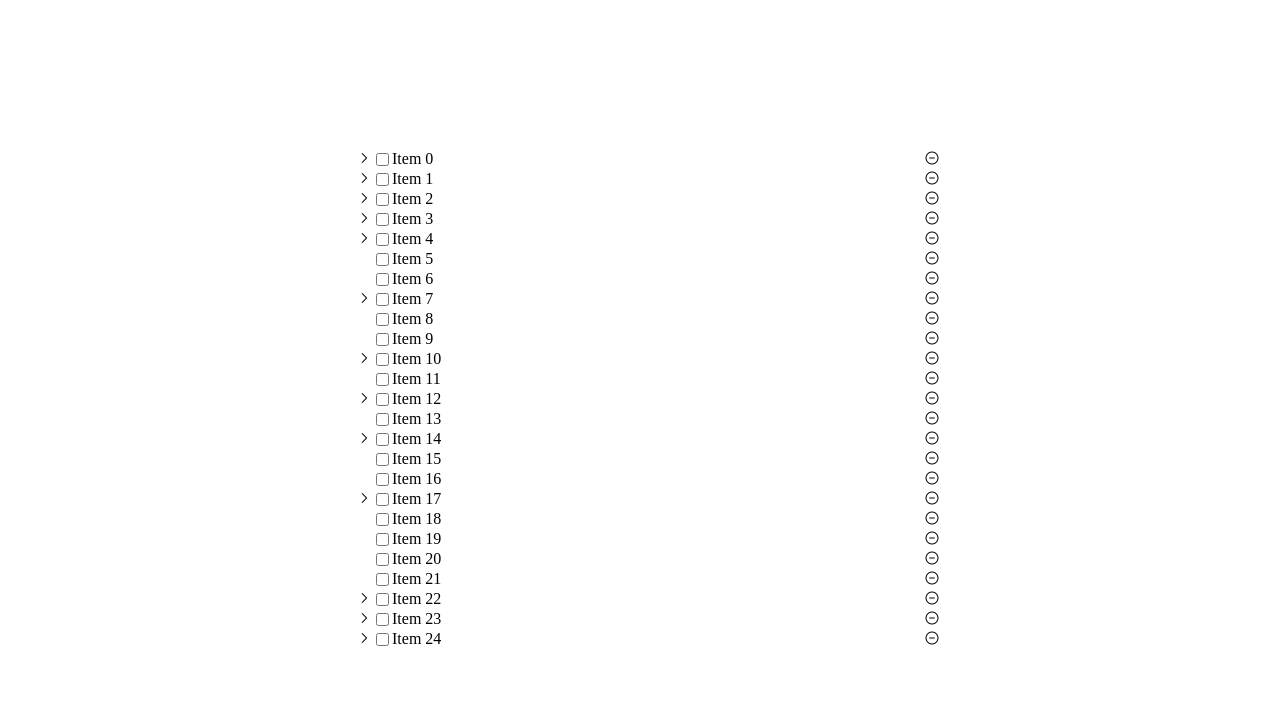
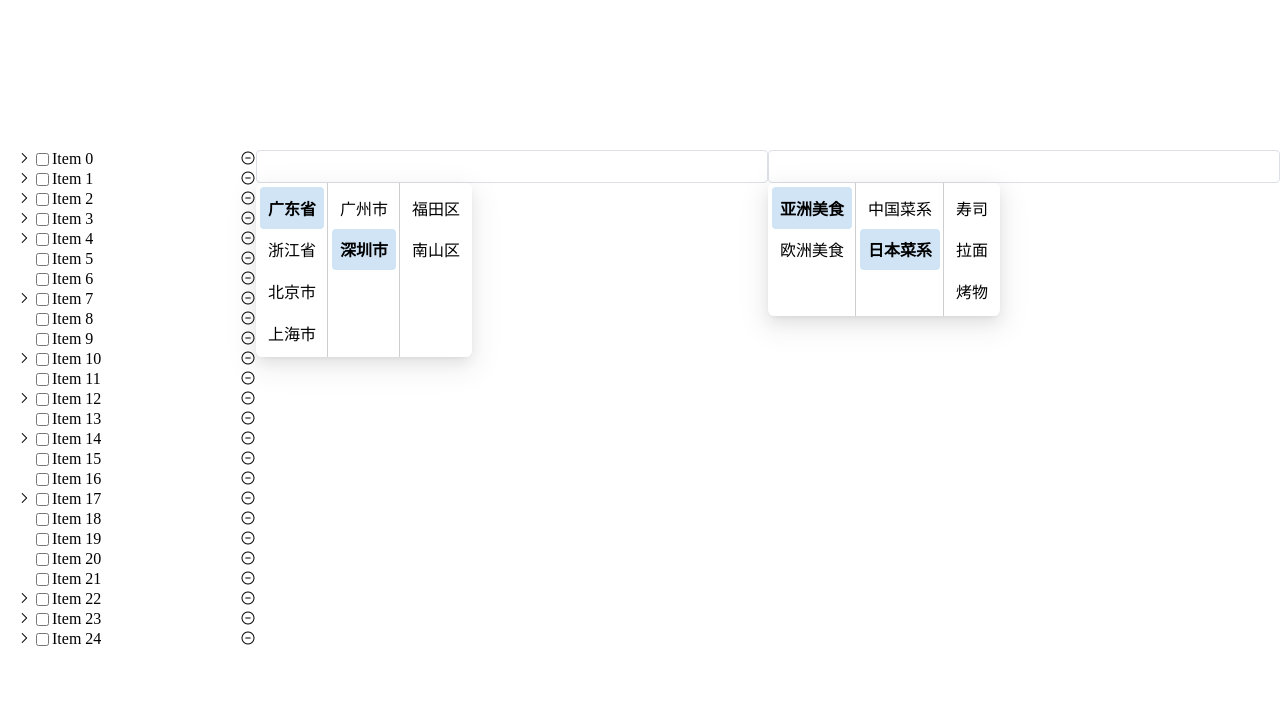
Before and after one commit to Athaoo/hand-prac, a website built with Vite: page test-module/index.html in a window 1280 px wide. Built offline with nearby package versions, Linux system fonts and the light colour scheme.

Commit message:
feat: 初步添加原生级联组件

```diff
--- /dev/null
+++ b/test-module/cascader/cascacder.js
@@ -0,0 +1,205 @@
+/** @typedef {string|number} CascaderNodeValue*/
+/** @typedef {{ label: string , value: CascaderNodeValue, children?: CascaderNode[]}} CascaderNode*/
+
+/**
+ * 目前存在的问题
+ * tree-node的id唯一表示单个级联树节点的id, 不同root下的树节点cas-id可能会重复
+ * 比如一个两个不同级联组件下的tree-node"北京市/昌平区"和"车/三轮车"的data-cas-id都可能是"1-1"
+ * 解决的办法是在自己的root下querySelector就不会获取到重复节点了
+ */
+const __Cascader = (function () {
+	/**
+	 * @typedef {Object} RegisterCascaderParam
+	 * @property {HTMLElement} root
+	 */
+
+	/**
+	 *
+	 * @param {RegisterCascaderParam} registerParams
+	 * @param {CascaderNode[]} initData
+	 * @param {*} plugins
+	 */
+	function createCascader(registerParams, initData = [], initSelects = [], plugins) {
+		/**
+		 * 原始树的数据
+		 * @type {CascaderNode[]}
+		 */
+		let originData
+
+		/**
+		 * 当前渲染的数据，结构与原始树不同，经由原始树+选中节点计算而来
+		 * curRenderData[i]代表第i级节点列表
+		 * curRenderData[i][j]代表第i级节点列表的第j个
+		 * @type {CascaderNode[][]}
+		 */
+		let curRenderData
+
+		/**
+		 * curSelects[i]的值x代表第i级节点列表中选中的第x个
+		 * @type {number[]}
+		 */
+		let curSelects = []
+
+		let $root
+		let $input
+		let $body
+
+		const { root } = registerParams
+
+		bindRoot(root)
+		root.innerHTML = `
+      <div class="cascader3d-container">
+        <div class="cascader3d-input-container">
+          <input value="" readonly/>
+        </div>
+        <div class="cascader3d-body">
+        </div>
+      </div>
+    `
+
+		$body = root.querySelector(`.cascader3d-body`)
+		$input = root.querySelector(`.cascader3d-input-container > input`)
+
+		bindDefaultClickEv()
+
+		if (initData.length) {
+			flush(initData, initSelects?.length ? initSelects : [])
+		}
+
+		return {
+			flush,
+			bindRoot,
+			getRoot,
+			updateSelects,
+			dispose,
+		}
+
+		function flush(newOriginData = [], selects = []) {
+      updateOriginData(newOriginData)
+      updateSelects(selects)
+			flushRenderData()
+			flushDom()
+		}
+
+		function flushDom() {
+			const renderData = curRenderData,
+				selects = curSelects
+
+			const levelsStr = renderData.reduce((preStr, data, level) => {
+				return preStr + createLevelColStr(level)
+			}, '')
+
+			$body.innerHTML = levelsStr
+
+      // 选择了叶子节点时
+      if (selects.length === renderData.length) {
+        $input.value = stringifySelects()
+      }
+
+			function createLevelColStr(level) {
+				const levelData = renderData[level]
+
+				const lis = levelData.reduce((preLisStr, node, i) => {
+					const isSelected = selects[level] === i
+
+					// id唯一表示树节点的id, 不同root下的树节点cas-id会重复
+					// 解决的办法是在自己的root下querySelector就不会获取到重复节点了
+					preLisStr += `
+            <div data-cas-id="${level}-${i}" class="tree-node${isSelected ? ' selected' : ''}">
+              ${node.label}
+            </div>
+          `
+
+					return preLisStr
+				}, '')
+
+				return lis !== ''
+					? `
+              <div data-cas-level="${level}" class="cascader3d-menu">${lis}</div>
+            `
+					: ''
+			}
+		}
+
+		function flushRenderData() {
+			// 一级节点始终要渲染
+			const newRenderData = [[...originData]]
+
+			let nodes = originData
+			for (let level = 0; level < curSelects.length; level++) {
+        // 第level层级被选中的节点是node
+				const node = nodes[curSelects[level]]
+
+				if (!node) {
+					throw Error(`Can't find cascader node, value: ${val} in level ${level}`)
+				}
+
+        // 最后一层时没有子节点了
+				nodes = node.children
+				nodes?.length && (newRenderData[level + 1] = [...nodes])
+			}
+
+			curRenderData = newRenderData
+		}
+
+		function updateOriginData(data) {
+			originData = data
+		}
+
+		function updateSelects(selects) {
+			curSelects = selects
+		}
+
+		function bindDefaultClickEv() {
+      $root.addEventListener('click', (ev) => {
+        const target = ev.target
+        handler(target)
+      })
+
+      function handler(target) {
+        const node = target?.closest('.tree-node')
+        if (!node) return
+
+
+        const casId = node.dataset.casId
+        const [level, idxInsideLevel] = parseCasId(casId)
+
+        let i = 0, newSelects = []
+        while (i < level) {
+          newSelects[i] = curSelects[i]
+          i++
+        }
+        newSelects[level] = idxInsideLevel
+
+        updateSelects(newSelects)
+        flushRenderData()
+        flushDom()
+      }
+
+      function parseCasId(casId) {
+        const [level, idxInsideLevel] = casId.split('-')
+        return [parseInt(level), parseInt(idxInsideLevel)]
+      }
+    }
+
+    function stringifySelects() {
+      return curSelects.map((i, level) => curRenderData[level][i].value).join('/')
+    }
+
+		function bindRoot(root) {
+			$root = root
+		}
+
+		function getRoot() {
+			return $root
+		}
+
+		function dispose() {}
+	}
+
+	return {
+		createCascader,
+	}
+})()
+
+export default __Cascader
--- /dev/null
+++ b/test-module/cascader/cascader.css
@@ -0,0 +1,81 @@
+#provincesCascaderRoot {
+	margin: auto;
+	width: 600px;
+	height: 500px;
+}
+
+#foodCascaderRoot {
+	margin: auto;
+	width: 600px;
+	height: 500px;
+}
+
+.cascader3d-container {
+	box-sizing: border-box;
+}
+
+.cascader3d-container * {
+	box-sizing: inherit;
+}
+
+.cascader3d-input-container input {
+  width: 100%;
+  padding: 5px 10px;
+  font-size: 14px;
+  line-height: 1.5;
+  background-color: #fff;
+  border: 1px solid #dcdfe6;
+  border-radius: 4px;
+}
+
+.cascader3d-body {
+	position: absolute;
+	display: flex;
+	border-radius: 0.4rem;
+	overflow: hidden;
+	box-shadow: 0 6px 16px 0 rgba(0, 0, 0, 0.08), 0 3px 6px -4px rgba(0, 0, 0, 0.12), 0 9px 28px 8px rgba(0, 0, 0, 0.05);
+	height: fit-content;
+	min-width: 120px;
+}
+
+.cascader3d-body .cascader3d-menu {
+	position: relative;
+	display: flex;
+	flex-direction: column;
+	padding: 0.25rem;
+}
+
+.cascader3d-body .cascader3d-menu:not(:last-child)::after {
+	content: '';
+	position: absolute;
+	right: 0;
+	top: 0;
+	width: 0;
+	height: 100%;
+	border-right: 1px solid rgb(156, 156, 156);
+	transform: scaleX(50%);
+}
+
+.cascader3d-menu .tree-node {
+	position: relative;
+	display: flex;
+	align-items: flex-start;
+	outline: none;
+	user-select: none;
+	transition: all 0.15s;
+	padding: 0.55rem 0.5rem;
+	border-radius: 0.25rem;
+}
+
+.cascader3d-menu .tree-node:is(.selected) {
+	font-weight: bold;
+	background-color: #d1e4f6;
+}
+
+.cascader3d-menu .tree-node:not(.selected):hover {
+	background-color: #f5f5f5;
+}
+
+.cascader3d-menu .tree-node:not(.selected):active {
+	background-color: #e0e0e0;
+}
--- /dev/null
+++ b/test-module/cascader/mock.js
@@ -0,0 +1,228 @@
+export const provincesMock = [
+	{
+		label: '广东省',
+		value: '广东省',
+		children: [
+			{
+				label: '广州市',
+				value: '广州市',
+				children: [
+					{ label: '天河区', value: '天河区' },
+					{ label: '越秀区', value: '越秀区' },
+					// 其他区县
+				],
+			},
+			{
+				label: '深圳市',
+				value: '深圳市',
+				children: [
+					{ label: '福田区', value: '福田区' },
+					{ label: '南山区', value: '南山区' },
+					// 其他区县
+				],
+			},
+			// 其他城市
+		],
+	},
+	{
+		label: '浙江省',
+		value: '浙江省',
+		children: [
+			{
+				label: '杭州市',
+				value: '杭州市',
+				children: [
+					{ label: '西湖区', value: '西湖区' },
+					{ label: '上城区', value: '上城区' },
+					// 其他区县
+				],
+			},
+			{
+				label: '宁波市',
+				value: '宁波市',
+				children: [
+					{ label: '海曙区', value: '海曙区' },
+					{ label: '江东区', value: '江东区' },
+					// 其他区县
+				],
+			},
+			// 其他城市
+		],
+	},
+	{
+		label: '北京市',
+		value: '北京市',
+		children: [
+			{
+				label: '北京市',
+				value: '北京市',
+				children: [
+					{ label: '东城区', value: '东城区' },
+					{ label: '西城区', value: '西城区' },
+					// 其他区县
+				],
+			},
+		],
+	},
+	{
+		label: '上海市',
+		value: '上海市',
+		children: [
+			{
+				label: '上海市',
+				value: '上海市',
+				children: [
+					{ label: '黄浦区', value: '黄浦区' },
+					{ label: '徐汇区', value: '徐汇区' },
+					// 其他区县
+				],
+			},
+		],
+	},
+]
+
+export const foodMockData = [
+	{
+		label: '亚洲美食',
+		value: '亚洲美食',
+		children: [
+			{
+				label: '中国菜系',
+				value: '中国菜系',
+				children: [
+					{
+						label: '川菜',
+						value: '川菜',
+						children: [
+							{ label: '麻辣火锅', value: '麻辣火锅' },
+							{ label: '宫保鸡丁', value: '宫保鸡丁' },
+							{ label: '水煮鱼', value: '水煮鱼' },
+							{ label: '回锅肉', value: '回锅肉' },
+						],
+					},
+					{
+						label: '粤菜',
+						value: '粤菜',
+						children: [
+							{ label: '广东烧鹅', value: '广东烧鹅' },
+							{ label: '腊肠炒饭', value: '腊肠炒饭' },
+							{ label: '白切鸡', value: '白切鸡' },
+							{ label: '糖醋排骨', value: '糖醋排骨' },
+						],
+					},
+					{
+						label: '湘菜',
+						value: '湘菜',
+						children: [
+							{ label: '麻辣香锅', value: '麻辣香锅' },
+							{ label: '剁椒鱼头', value: '剁椒鱼头' },
+							{ label: '毛氏红烧肉', value: '毛氏红烧肉' },
+							{ label: '农家小炒肉', value: '农家小炒肉' },
+						],
+					},
+					// 其他川菜
+				],
+			},
+			{
+				label: '日本菜系',
+				value: '日本菜系',
+				children: [
+					{
+						label: '寿司',
+						value: '寿司',
+						children: [
+							{ label: '三文鱼寿司', value: '三文鱼寿司' },
+							{ label: '吞拿鱼寿司', value: '吞拿鱼寿司' },
+							{ label: '虾夹寿司', value: '虾夹寿司' },
+							{ label: '章鱼寿司', value: '章鱼寿司' },
+						],
+					},
+					{
+						label: '拉面',
+						value: '拉面',
+						children: [
+							{ label: '鸡肉拉面', value: '鸡肉拉面' },
+							{ label: '牛肉拉面', value: '牛肉拉面' },
+							{ label: '味增汤面', value: '味增汤面' },
+							{ label: '乌冬面', value: '乌冬面' },
+						],
+					},
+					{
+						label: '烤物',
+						value: '烤物',
+						children: [
+							{ label: '烤鳗鱼', value: '烤鳗鱼' },
+							{ label: '烤鸡串', value: '烤鸡串' },
+							{ label: '烤牛舌', value: '烤牛舌' },
+							{ label: '烤秋刀鱼', value: '烤秋刀鱼' },
+						],
+					},
+					// 日本其他菜系
+				],
+			},
+			// 亚洲其他国家菜系
+		],
+	},
+	{
+		label: '欧洲美食',
+		value: '欧洲美食',
+		children: [
+			{
+				label: '法国菜系',
+				value: '法国菜系',
+				children: [
+					{
+						label: '法式大餐',
+						value: '法式大餐',
+						children: [
+							{ label: '法式浓汤', value: '法式浓汤' },
+							{ label: '鹅肝酱', value: '鹅肝酱' },
+							{ label: '焗藤蔓螺', value: '焗藤蔓螺' },
+							{ label: '蓝带牛排', value: '蓝带牛排' },
+						],
+					},
+					{
+						label: '意式美食',
+						value: '意式美食',
+						children: [
+							{ label: '意大利面', value: '意大利面' },
+							{ label: '披萨', value: '披萨' },
+							{ label: '烤面包', value: '烤面包' },
+							{ label: '托斯卡纳鸡', value: '托斯卡纳鸡' },
+						],
+					},
+					// 法国其他菜系
+				],
+			},
+			{
+				label: '西班牙菜系',
+				value: '西班牙菜系',
+				children: [
+					{
+						label: '西班牙海鲜',
+						value: '西班牙海鲜',
+						children: [
+							{ label: '西班牙海鲜饭', value: '西班牙海鲜饭' },
+							{ label: '炸鱼片', value: '炸鱼片' },
+							{ label: '鱼子酱土豆泥', value: '鱼子酱土豆泥' },
+							{ label: '蒜蓉虾', value: '蒜蓉虾' },
+						],
+					},
+					{
+						label: '塞尔维亚美食',
+						value: '塞尔维亚美食',
+						children: [
+							{ label: '烤肉', value: '烤肉' },
+							{ label: '塞尔维亚汤', value: '塞尔维亚汤' },
+							{ label: '切糕', value: '切糕' },
+							{ label: '奶酪面包', value: '奶酪面包' },
+						],
+					},
+					// 西班牙其他菜系
+				],
+			},
+			// 欧洲其他国家菜系
+		],
+	},
+	// 全球其他大洲美食
+]
--- /dev/null
+++ b/test-module/cascader/use.js
@@ -0,0 +1,10 @@
+import { provincesMock, foodMockData } from './mock.js'
+import Cascader from './cascacder.js'
+
+const { createCascader } = Cascader
+
+const root1 = document.querySelector('#provincesCascaderRoot')
+const root2 = document.querySelector('#foodCascaderRoot')
+
+const cas1 = createCascader({ root: root1 }, provincesMock, [0, 1])
+const cas2 = createCascader({ root: root2 }, foodMockData, [0, 1])
--- a/test-module/index.html
+++ b/test-module/index.html
@@ -8,22 +8,25 @@
 		<link rel="stylesheet" href="./virList/list.css" />
 		<link rel="stylesheet" href="./atom.css" />
 		<link rel="stylesheet" href="./iconfont.css" />
+		<link rel="stylesheet" href="./cascader/cascader.css" />
 		<title>虚拟树</title>
 	</head>
 	<body>
-
 		<div class="flex flex-row w-full h-full">
 			<div id="virListRoot" class="relative">
 				<div class="tree-container">
-					<div class="tree-scroll">
-          </div>
-          <div class="tree-list" style="background-color: violet;"></div>
+					<div class="tree-scroll"></div>
+					<div class="tree-list" style="background-color: violet"></div>
 				</div>
 			</div>
+			<div id="provincesCascaderRoot" class="relative"></div>
+			<div id="foodCascaderRoot" class="relative"></div>
 		</div>
 
 		<script type="module" src="./virList/list.js"></script>
 		<script type="module" src="./virList/mock.js"></script>
 		<script type="module" src="./virList/use.js"></script>
+
+		<script type="module" src="./cascader/use.js"></script>
 	</body>
 </html>
--- a/test-module/virList/list.css
+++ b/test-module/virList/list.css
@@ -1,6 +1,6 @@
 #virListRoot {
 	margin: auto;
-	width: 600px;
+	width: 300px;
 	height: 500px;
 }
 
```
Also changed, not shown: node/koaCompose.js (added, +50 -0 lines), test-module/octree/tree.html (deleted, +0 -11 lines), test-module/octree/tree.js (deleted, +0 -85 lines).
